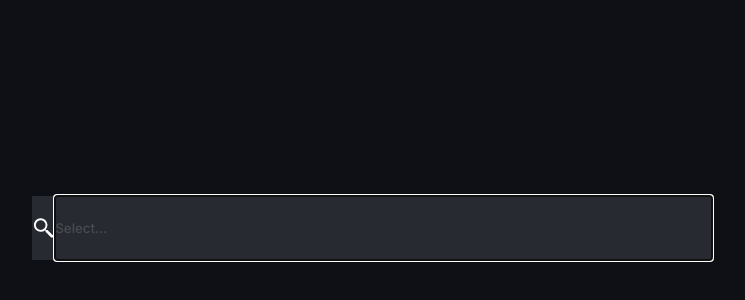
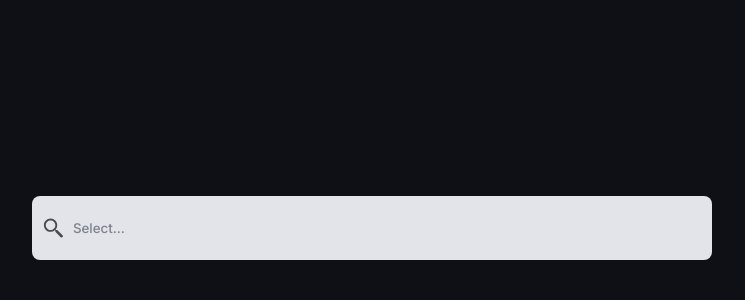
Before and after one commit to phoenix377/blitz-multi-select, a React (Create React App) app: page / in a window 1280 px wide. Shown: the part 172-472 px from the top of the page, without its empty margins (268-1013 px from the left). Built offline with nearby package versions, Linux system fonts and the light colour scheme.

Commit message:
feat: update styling

```diff
--- a/src/components/Select.jsx
+++ b/src/components/Select.jsx
@@ -50,12 +50,13 @@ const Select = () => {
                       key={index}
                       hex={option.hex}
                       onClick={() => onSelect(option)}
+                      className="type-button-text"
                     >
-                      {option.name}
+                      <p>{option.name}</p>
                     </SelectorOption>
                   ))
               ) : (
-                <p>No results</p>
+                <NoResult className="type-form--tab">No results</NoResult>
               )}
             </LoadingParser>
           </OptionsWrapper>
@@ -72,34 +73,37 @@ const Wrapper = styled("div")`
 `;
 
 const SelectControl = styled("div")`
+  position: relative;
   display: flex;
   flex-direction: column;
   max-width: 680px;
   width: 100%;
-  position: relative;
 `;
 
 const OptionsWrapper = styled("div")`
+  position: absolute;
+  top: var(--sp-18);
+  width: 100%;
+  min-height: var(--sp-10);
+  padding: var(--sp-2);
+  gap: var(--sp-2);
   display: flex;
   flex-direction: column;
-  position: absolute;
-  top: var(--sp-18);
   justify-content: center;
   align-items: center;
-  width: 100%;
+  border-radius: var(--sp-2);
   background-color: var(--shade0);
-  min-height: var(--sp-10);
 `;
 
 export const Option = styled("button")`
   display: flex;
   height: var(--sp-9);
+  padding: var(--sp-2) var(--sp-3);
   border-radius: var(--sp-1);
   align-items: center;
   text-overflow: ellipsis;
   white-space: nowrap;
   background-color: ${({ hex }) => hex};
-  align-items: center;
 `;
 
 const SelectorOption = styled(Option)`
@@ -107,4 +111,10 @@ const SelectorOption = styled(Option)`
   cursor: pointer;
 `;
 
+const NoResult = styled("p")`
+  color: var(--shade2);
+  width: 100%;
+  text-align: center;
+`;
+
 export default Select;
--- a/src/components/SelectInput.jsx
+++ b/src/components/SelectInput.jsx
@@ -8,13 +8,17 @@ import { Option } from "./Select";
 export const SelectInput = React.forwardRef(
   ({ value, onChange, onClear, onRemove, options = [], limit = 3 }, ref) => {
     return (
-      <Wrapper>
+      <Wrapper isActive={!!value || !!options.length}>
         {!options.length && <SearchIcon />}
         {options.map(({ name, hex }, i) => (
-          <Option key={i} hex={hex}>
+          <Option
+            key={i}
+            hex={hex}
+            className="type-button-text"
+          >
             {name}
             <RemoveButton onClick={() => onRemove(i)}>
-              <OptionCloseButton />
+              <OptionCloseButton fill={hex} />
             </RemoveButton>
           </Option>
         ))}
@@ -29,7 +33,8 @@ export const SelectInput = React.forwardRef(
           />
         )}
         {options.length > 0 && (
-          <ClearButton onClick={onClear}>
+          <ClearButton isActive={!!options.length} onClick={onClear}>
+            <P className="type-form--button">Clear</P>
             <MemoCloseIcon />
           </ClearButton>
         )}
@@ -39,11 +44,28 @@ export const SelectInput = React.forwardRef(
 );
 
 const Wrapper = styled("div")`
+  position: relative;
   display: flex;
   align-items: center;
-  position: relative;
+  gap: var(--sp-2);
+  padding: 0 var(--sp-2_5);
   height: var(--sp-16);
-  background-color: var(--shade6);
+  overflow: hidden;
+  border-radius: var(--sp-2);
+  background-color: ${({ isActive }) =>
+    isActive ? `var(--shade0)` : `var(--shade6)`};
+  &:hover {
+    background-color: ${({ isActive }) => !isActive && `var(--shade5)`};
+  }
+  & > svg {
+    fill: ${({ isActive }) => isActive && `var(--shade3)`};
+  }
+  &:focus-within {
+    background-color: var(--shade0);
+    & > svg {
+      fill: var(--shade3);
+    }
+  }
 `;
 
 const TextInput = styled("input", forwardRef)`
@@ -51,6 +73,29 @@ const TextInput = styled("input", forwardRef)`
   width: 100%;
   height: 100%;
   background-color: transparent;
+  &:not(:placeholder-shown) {
+    color: var(--shade3);
+    & ~ svg {
+      fill: var(--shade3);
+    }
+    & ~ button {
+      & > svg > path {
+        stroke: var(--shade3);
+      }
+    }
+  }
+  &::placeholder {
+    color: var(--shade2);
+  }
+  &:focus {
+    color: var(--shade3);
+    outline: none;
+    & ~ button {
+      & > svg > path {
+        stroke: var(--shade3);
+      }
+    }
+  }
 `;
 
 const ClearButton = styled("button")`
@@ -62,6 +107,19 @@ const ClearButton = styled("button")`
   right: 0;
   top: 0;
   bottom: 0;
+  padding: var(--sp-4);
+  gap: var(--sp-4);
+  color: var(--shade1);
+  background: transparent;
+  & > svg > path {
+    stroke: ${({ isActive }) => isActive && "var(--shade3)"};
+  }
+  &:hover {
+    & > p {
+      opacity: 1;
+      right: 2.5rem;
+    }
+  }
 `;
 
 const SearchIcon = styled(MemoSearchIcon)`
@@ -69,13 +127,34 @@ const SearchIcon = styled(MemoSearchIcon)`
   margin-bottom: auto;
 `;
 
+const P = styled("p")`
+  position: absolute;
+  height: fit-content;
+  right: 4px;
+  top: 0;
+  bottom: 0;
+  margin-top: auto;
+  margin-bottom: auto;
+  font-size: 0.875em;
+  color: var(--shade3);
+  opacity: 0;
+  -webkit-transition: all 0.3s cubic-bezier(0.165, 0.84, 0.44, 1);
+  transition: all 0.3s cubic-bezier(0.165, 0.84, 0.44, 1);
+`;
+
 const OptionCloseButton = styled(MemoCloseIcon)`
   width: 100%;
   height: 100%;
+  & > path {
+    stroke: ${({ fill }) => fill};
+  }
 `;
 
 const RemoveButton = styled("button")`
   width: var(--sp-4);
   height: var(--sp-4);
+  margin-left: var(--sp-2);
+  padding: 4px;
   border-radius: 50%;
+  background: var(--shade0-75);
 `;
--- a/src/styles.js
+++ b/src/styles.js
@@ -298,6 +298,7 @@ textarea {
 button {
   color: inherit;
   border: none;
+  cursor: pointer;
 }
 
 html {
```
